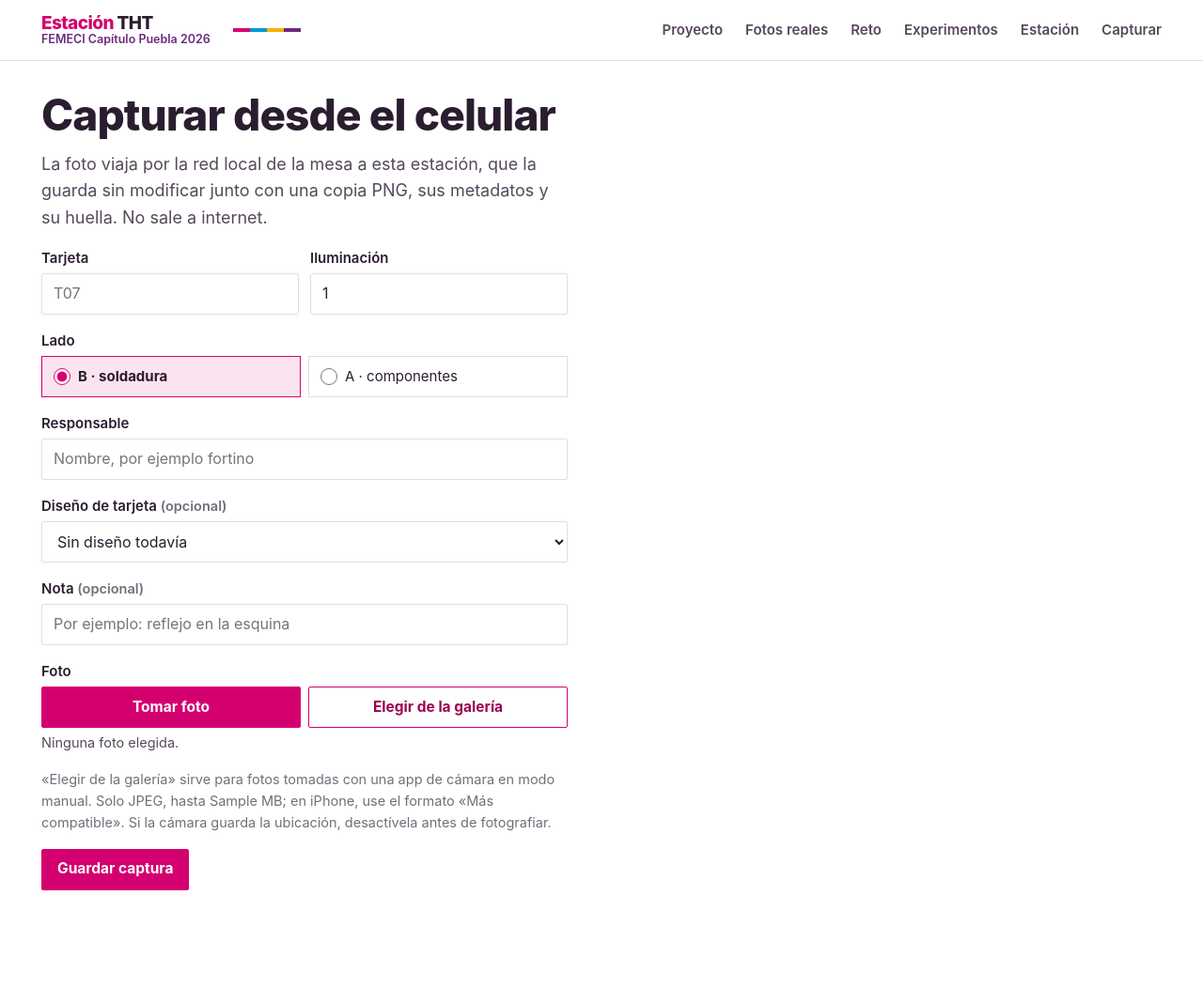
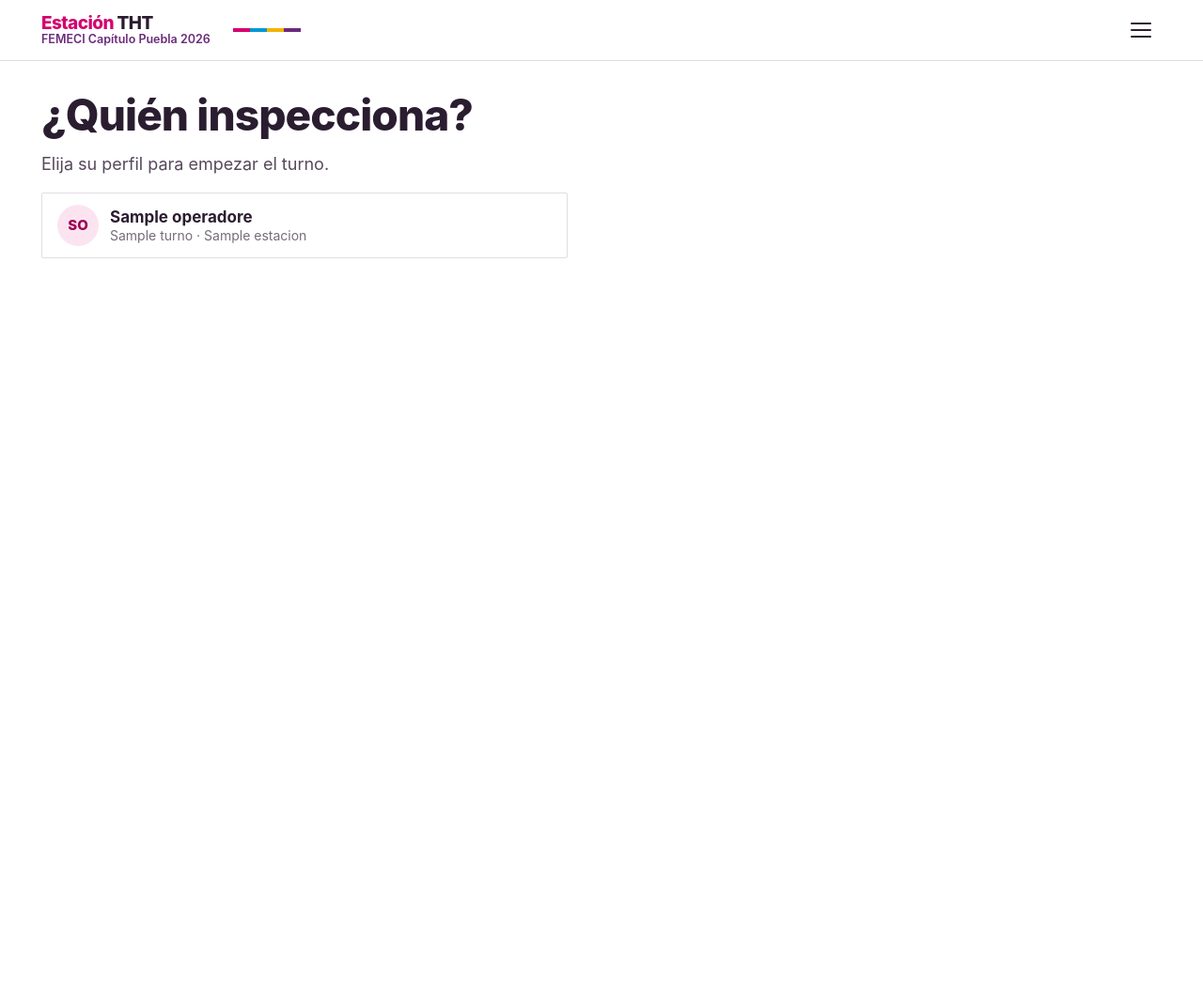
Before and after one commit to netfoor/semiconductores, a Python web app: template prototipo/src/inspeccion_tht/templates/capturar.html in a window 1280 px wide. Shown: the whole page at 94% size. After the commit the page ends 275 px from the top, so only its background shows below. Run offline with Jinja, Linux system fonts and the light colour scheme; the template is opened without the code that fills it: most values are stand-ins (such as "Sample title", 1, 10 or a date in 2020).

Commit message:
Interfaz v2 (D-015): menú lateral, etiqueta Demostración con anexo y Nueva inspección
- La barra de enlaces pasa a un menú lateral; los avisos grandes pasan a una etiqueta
  «Demostración» que lleva a /acerca (origen de los datos, crédito CC BY, uso de IA,
  detalles técnicos).
- Nueva inspección: perfil de inspector recordado en el teléfono, número de tarjeta
  automático, lado e iluminación por omisión, un solo botón «Tomar foto» que envía solo.
- Spec en 13-arquitectura/spec-interfaz-v2.md y decisión D-015.

```diff
--- a/prototipo/src/inspeccion_tht/static/estilo.css
+++ b/prototipo/src/inspeccion_tht/static/estilo.css
@@ -308,3 +308,47 @@ label { font-weight: 600; font-size: 15px; display: block; margin-bottom: var(--
   .captura .acciones .boton { width: 100%; }
   .tabla-captura th { width: 40%; }
 }
+
+/* Interfaz v2 (D-015): menú lateral, etiqueta de demostración y nueva inspección */
+.encabezado .fila { height: 64px; flex-wrap: nowrap; padding-top: 0; }
+.encabezado-derecha { margin-left: auto; display: flex; align-items: center; gap: var(--e3); }
+.etiqueta-demo { font-size: 13px; font-weight: 700; color: var(--acento); border: 1px solid var(--acento); border-radius: 999px;
+  padding: 3px 10px; text-decoration: none; white-space: nowrap; }
+.etiqueta-demo:hover { background: var(--seleccion); }
+.menu-boton { width: 44px; height: 44px; display: inline-flex; flex-direction: column; justify-content: center; align-items: center;
+  gap: 5px; border: 0; background: transparent; cursor: pointer; padding: 0; }
+.menu-boton span { width: 22px; height: 2px; background: var(--tinta); border-radius: 2px; }
+.cajon-fondo { position: fixed; inset: 0; background: rgba(43, 29, 48, 0.35); z-index: 20; }
+.cajon { position: fixed; top: 0; right: 0; bottom: 0; width: min(320px, 86vw); background: var(--blanco); z-index: 21;
+  display: flex; flex-direction: column; padding: var(--e4) 0; box-shadow: -8px 0 24px rgba(43, 29, 48, 0.12); }
+.cajon[hidden], .cajon-fondo[hidden] { display: none; }
+.cajon-cabeza { display: flex; align-items: center; justify-content: space-between; padding: 0 var(--e5) var(--e3); }
+.cajon-cerrar { font-size: 28px; line-height: 1; border: 0; background: transparent; cursor: pointer; color: var(--tinta-2); width: 44px; height: 44px; }
+.cajon a { padding: 14px var(--e5); text-decoration: none; color: var(--tinta); font-weight: 600; font-size: 17px; }
+.cajon a:hover { background: var(--banda); }
+.cajon a[aria-current="page"] { color: var(--marca); box-shadow: inset 3px 0 0 var(--marca); }
+.cajon .cajon-secundario { margin-top: auto; font-weight: 400; font-size: 15px; color: var(--tinta-2); border-top: 1px solid var(--linea); }
+body.con-cajon { overflow: hidden; }
+
+.inspeccion-nueva { max-width: 560px; }
+.sesion { display: flex; align-items: center; gap: var(--e3); padding: var(--e3) 0 var(--e4); border-bottom: 1px solid var(--linea); margin-bottom: var(--e5); }
+.sesion[hidden] { display: none; }
+.sesion div { display: flex; flex-direction: column; line-height: 1.3; flex: 1; }
+.sesion small, .perfil small { color: var(--gris); font-size: 14px; }
+.avatar { width: 44px; height: 44px; border-radius: 50%; background: var(--seleccion); color: var(--marca-profunda); font-weight: 800;
+  display: inline-flex; align-items: center; justify-content: center; flex: none; font-size: 15px; }
+.enlace { border: 0; background: transparent; color: var(--marca-profunda); font: inherit; font-weight: 600; cursor: pointer; padding: var(--e2); }
+.perfiles { list-style: none; margin: var(--e4) 0 0; padding: 0; display: grid; gap: var(--e2); }
+.perfil { width: 100%; display: flex; align-items: center; gap: var(--e3); text-align: left; padding: var(--e3) var(--e4);
+  border: 1px solid var(--linea); background: var(--blanco); font: inherit; color: var(--tinta); cursor: pointer; border-radius: 2px; }
+.perfil:hover { border-color: var(--marca); background: var(--seleccion); }
+.perfil span:last-child { display: flex; flex-direction: column; line-height: 1.3; }
+.modelo-tarjeta { color: var(--tinta-2); margin: var(--e2) 0 var(--e5); }
+.boton-foto { width: 100%; min-height: 64px; font-size: 19px; margin-top: var(--e3); }
+.analizando { display: flex; flex-direction: column; align-items: center; gap: var(--e4); padding: var(--e8) 0; font-size: 18px; }
+.analizando[hidden] { display: none; }
+.giro { width: 48px; height: 48px; border-radius: 50%; border: 4px solid var(--seleccion); border-top-color: var(--marca); animation: girar 0.9s linear infinite; }
+@keyframes girar { to { transform: rotate(360deg); } }
+.anexo { max-width: 760px; }
+.anexo h2 { margin-top: var(--e6); }
+@media (max-width: 420px) { .etiqueta-demo { font-size: 12px; padding: 2px 8px; } }
--- a/prototipo/src/inspeccion_tht/templates/base.html
+++ b/prototipo/src/inspeccion_tht/templates/base.html
@@ -14,29 +14,40 @@
         <small>FEMECI Capítulo Puebla 2026</small>
       </a>
       <div class="motivo" aria-hidden="true"><i></i><i></i><i></i><i></i></div>
-      <nav aria-label="Principal">
-        <a href="{{ url_for('proyecto') }}"{% if request.endpoint == 'proyecto' %} aria-current="page"{% endif %}>Proyecto</a>
-        <a href="{{ url_for('fotos_reales') }}"{% if request.endpoint == 'fotos_reales' %} aria-current="page"{% endif %}>Fotos reales</a>
-        <a href="{{ url_for('reto') }}"{% if request.endpoint == 'reto' %} aria-current="page"{% endif %}>Reto</a>
-        <a href="{{ url_for('experimentos') }}"{% if request.endpoint == 'experimentos' %} aria-current="page"{% endif %}>Experimentos</a>
-        <a href="{{ url_for('inicio') }}"{% if request.endpoint == 'inicio' %} aria-current="page"{% endif %}>{{ "Demostración" if en_linea else "Estación" }}</a>
-        {% if not en_linea %}<a href="{{ url_for('pagina_capturar') }}"{% if request.endpoint in ('pagina_capturar', 'captura_guardada') %} aria-current="page"{% endif %}>Capturar</a>{% endif %}
-      </nav>
+      <div class="encabezado-derecha">
+        {% if demostracion %}<a class="etiqueta-demo" href="{{ url_for('acerca') }}">Demostración</a>{% endif %}
+        <button class="menu-boton" type="button" aria-expanded="false" aria-controls="menu" aria-label="Abrir menú">
+          <span></span><span></span><span></span>
+        </button>
+      </div>
     </div>
   </header>
-  {% if sintetico and not ocultar_aviso %}
-  <div class="aviso-sintetico" role="note">
-    <p><b>Datos sintéticos.</b> {% if en_linea %}Estas tarjetas se generaron por computadora para mostrar el funcionamiento del software.{% else %}Esta carpeta se generó con <code>tht demo</code> para probar el software.{% endif %} Nada de lo que se vea aquí es un resultado del proyecto.</p>
-  </div>
-  {% endif %}
-  {% if mosaico and not ocultar_aviso %}
-  <div class="aviso-sintetico" role="note">
-    <p><b>Tarjeta-mosaico de demostración.</b> Fotos reales de uniones del conjunto público PCBSPDefect (Tsang et al., 2023; CC BY 4.0), acomodadas como una tarjeta. No es una tarjeta física ni datos propios del proyecto.</p>
-  </div>
-  {% endif %}
+  <div class="cajon-fondo" hidden></div>
+  <nav class="cajon" id="menu" aria-label="Principal" hidden>
+    <div class="cajon-cabeza"><b>Menú</b><button class="cajon-cerrar" type="button" aria-label="Cerrar menú">×</button></div>
+    {% if not en_linea %}<a href="{{ url_for('pagina_capturar') }}"{% if request.endpoint in ('pagina_capturar', 'captura_guardada') %} aria-current="page"{% endif %}>Nueva inspección</a>{% endif %}
+    <a href="{{ url_for('inicio') }}"{% if request.endpoint == 'inicio' %} aria-current="page"{% endif %}>{{ "Demostración" if en_linea else "Estación" }}</a>
+    <a href="{{ url_for('proyecto') }}"{% if request.endpoint == 'proyecto' %} aria-current="page"{% endif %}>El proyecto</a>
+    <a href="{{ url_for('fotos_reales') }}"{% if request.endpoint == 'fotos_reales' %} aria-current="page"{% endif %}>Fotos reales</a>
+    <a href="{{ url_for('reto') }}"{% if request.endpoint == 'reto' %} aria-current="page"{% endif %}>Reto</a>
+    <a href="{{ url_for('experimentos') }}"{% if request.endpoint == 'experimentos' %} aria-current="page"{% endif %}>Experimentos</a>
+    <a class="cajon-secundario" href="{{ url_for('acerca') }}"{% if request.endpoint == 'acerca' %} aria-current="page"{% endif %}>Acerca de la demostración</a>
+  </nav>
   <main>
     {% block contenido %}{% endblock %}
   </main>
+  <script>
+    (() => {
+      const boton = document.querySelector(".menu-boton"), cajon = document.getElementById("menu");
+      const fondo = document.querySelector(".cajon-fondo"), cerrar = document.querySelector(".cajon-cerrar");
+      const poner = (abierto) => { cajon.hidden = fondo.hidden = !abierto; boton.setAttribute("aria-expanded", abierto);
+        document.body.classList.toggle("con-cajon", abierto); if (abierto) cajon.querySelector("a").focus(); };
+      boton.addEventListener("click", () => poner(cajon.hidden));
+      cerrar.addEventListener("click", () => { poner(false); boton.focus(); });
+      fondo.addEventListener("click", () => poner(false));
+      document.addEventListener("keydown", (e) => { if (e.key === "Escape" && !cajon.hidden) { poner(false); boton.focus(); } });
+    })();
+  </script>
   <script src="{{ url_for('static', filename='lienzo.js') }}"></script>
   {% block scripts %}{% endblock %}
 </body>
--- a/prototipo/src/inspeccion_tht/templates/capturar.html
+++ b/prototipo/src/inspeccion_tht/templates/capturar.html
@@ -1,98 +1,83 @@
 {% extends "base.html" %}
-{% block titulo %}Capturar{% endblock %}
+{% block titulo %}Nueva inspección{% endblock %}
 {% block contenido %}
-<section class="seccion captura">
-  <h1>Capturar desde el celular</h1>
-  <p class="entrada">La foto viaja por la red local de la mesa a esta estación, que la guarda sin modificar junto con una copia PNG, sus metadatos y su huella. No sale a internet.</p>
+<section class="seccion inspeccion-nueva">
+  <div class="sesion" id="sesion" hidden>
+    <span class="avatar" id="avatar" aria-hidden="true"></span>
+    <div><b id="sesion-nombre"></b><small id="sesion-turno"></small></div>
+    <button class="enlace" type="button" id="cambiar">Cambiar</button>
+  </div>
 
-  <form method="post" action="{{ url_for('subir_captura') }}" enctype="multipart/form-data" id="forma-captura">
-    <div class="dos-campos">
-      <div class="campo">
-        <label for="tarjeta">Tarjeta</label>
-        <input type="text" id="tarjeta" name="tarjeta" required pattern="[Tt][0-9]{2,3}" placeholder="T07"
-               autocapitalize="characters" autocomplete="off" title="T seguido de 2 o 3 dígitos, por ejemplo T07">
-      </div>
-      <div class="campo">
-        <label for="iluminacion">Iluminación</label>
-        <input type="text" id="iluminacion" name="iluminacion" required pattern="[0-9A-Za-z]{1,10}" value="1"
-               inputmode="numeric" autocomplete="off" title="Número de la configuración de luz, por ejemplo 1">
-      </div>
+  <div id="elegir" hidden>
+    <h1>¿Quién inspecciona?</h1>
+    <p class="entrada">Elija su perfil para empezar el turno.</p>
+    <ul class="perfiles">
+      {% for o in operadores %}
+      <li><button type="button" class="perfil" data-nombre="{{ o.nombre }}" data-turno="{{ o.turno }} · {{ o.estacion }}">
+        <span class="avatar" aria-hidden="true">{{ (o.nombre.split()[0][0] ~ (o.nombre.split()[-1][0] if o.nombre.split()|length > 1 else ''))|upper }}</span>
+        <span><b>{{ o.nombre }}</b><small>{{ o.turno }} · {{ o.estacion }}</small></span>
+      </button></li>
+      {% endfor %}
+    </ul>
+  </div>
+
+  <form method="post" action="{{ url_for('subir_captura') }}" enctype="multipart/form-data" id="forma-captura" hidden>
+    <h1>Nueva inspección</h1>
+    <p class="entrada">Coloque la tarjeta con el lado de soldadura hacia arriba y tome la foto completa.</p>
+    <input type="hidden" name="responsable" id="responsable">
+    <input type="hidden" name="lado" value="B">
+    <input type="hidden" name="iluminacion" value="1">
+    {% if disenos|length > 1 %}
+    <div class="campo">
+      <label for="diseno">Modelo de tarjeta</label>
+      <select id="diseno" name="diseno">{% for d in disenos %}<option>{{ d }}</option>{% endfor %}</select>
     </div>
+    {% elif disenos %}
+    <input type="hidden" name="diseno" value="{{ disenos[0] }}">
+    <p class="modelo-tarjeta">Modelo de tarjeta: <b>{{ disenos[0] }}</b></p>
+    {% endif %}
+    <label class="boton boton-foto" for="foto">Tomar foto</label>
+    <input class="archivo-oculto" type="file" id="foto" name="foto" accept="image/*" capture="environment">
+  </form>
 
-    <fieldset class="campo lados">
-      <legend>Lado</legend>
-      <label><input type="radio" name="lado" value="B" checked> B · soldadura</label>
-      <label><input type="radio" name="lado" value="A"> A · componentes</label>
-    </fieldset>
-
-    <div class="campo">
-      <label for="responsable">Responsable</label>
-      <input type="text" id="responsable" name="responsable" required placeholder="Nombre, por ejemplo fortino" autocomplete="off">
-    </div>
-
-    <div class="campo">
-      <label for="diseno">Diseño de tarjeta <span class="nota">(opcional)</span></label>
-      <select id="diseno" name="diseno">
-        <option value="">Sin diseño todavía</option>
-        {% for d in disenos %}<option>{{ d }}</option>{% endfor %}
-      </select>
-    </div>
-
-    <div class="campo">
-      <label for="nota">Nota <span class="nota">(opcional)</span></label>
-      <input type="text" id="nota" name="nota" autocomplete="off" placeholder="Por ejemplo: reflejo en la esquina">
-    </div>
-
-    <div class="campo">
-      <span class="etiqueta-campo">Foto</span>
-      <div class="acciones fotos-entrada">
-        <label class="boton" for="foto-camara">Tomar foto</label>
-        <label class="boton secundario" for="foto-galeria">Elegir de la galería</label>
-      </div>
-      <input class="archivo-oculto" type="file" id="foto-camara" name="foto" accept="image/*" capture="environment">
-      <input class="archivo-oculto" type="file" id="foto-galeria" name="foto" accept="image/jpeg,image/*">
-      <p class="estado" id="elegida" aria-live="polite">Ninguna foto elegida.</p>
-      <p class="nota">«Elegir de la galería» sirve para fotos tomadas con una app de cámara en modo manual. Solo JPEG, hasta {{ limite_mb }} MB; en iPhone, use el formato «Más compatible». Si la cámara guarda la ubicación, desactívela antes de fotografiar.</p>
-    </div>
-
-    <div class="acciones">
-      <button class="boton" type="submit" id="enviar">Guardar captura</button>
-    </div>
-  </form>
+  <div class="analizando" id="analizando" hidden role="status">
+    <span class="giro" aria-hidden="true"></span>
+    <b>Analizando la tarjeta…</b>
+  </div>
 </section>
 {% endblock %}
 {% block scripts %}
 <script>
-  // Recuerda tarjeta, lado, iluminación y responsable para la siguiente foto (solo en este teléfono).
-  const forma = document.getElementById("forma-captura");
-  const recordar = ["tarjeta", "iluminacion", "responsable", "diseno"];
-  try {
-    for (const n of recordar) { const v = localStorage.getItem("captura-" + n); if (v) forma.elements[n].value = v; }
-    const lado = localStorage.getItem("captura-lado"); if (lado) forma.querySelector(`[name=lado][value=${lado}]`).checked = true;
-  } catch (e) {}
+  // Sesión del inspector: se elige una vez y se recuerda en este teléfono.
+  const $ = (id) => document.getElementById(id);
+  const leer = () => { try { return JSON.parse(localStorage.getItem("inspector") || "null"); } catch (e) { return null; } };
+  const guardar = (v) => { try { v ? localStorage.setItem("inspector", JSON.stringify(v)) : localStorage.removeItem("inspector"); } catch (e) {} };
+  const iniciales = (n) => n.split(/\s+/).filter(Boolean).map((p, i, a) => (i === 0 || i === a.length - 1) ? p[0] : "").join("").toUpperCase();
 
-  const camara = document.getElementById("foto-camara"), galeria = document.getElementById("foto-galeria");
-  const elegida = document.getElementById("elegida");
-  function mostrar(desde, otro) {
-    if (desde.files.length) otro.value = "";  // una sola foto por envío
-    const f = desde.files[0];
-    elegida.textContent = f ? `${f.name} · ${(f.size / 1048576).toFixed(1)} MB` : "Ninguna foto elegida.";
+  function mostrar() {
+    const ins = leer();
+    $("elegir").hidden = !!ins;
+    $("sesion").hidden = $("forma-captura").hidden = !ins;
+    if (ins) {
+      $("sesion-nombre").textContent = ins.nombre;
+      $("sesion-turno").textContent = ins.turno;
+      $("avatar").textContent = iniciales(ins.nombre);
+      $("responsable").value = ins.nombre;
+    }
   }
-  camara.addEventListener("change", () => mostrar(camara, galeria));
-  galeria.addEventListener("change", () => mostrar(galeria, camara));
+  document.querySelectorAll(".perfil").forEach((b) => b.addEventListener("click", () => {
+    guardar({nombre: b.dataset.nombre, turno: b.dataset.turno}); mostrar();
+  }));
+  $("cambiar").addEventListener("click", () => { guardar(null); mostrar(); });
 
-  forma.addEventListener("submit", (ev) => {
-    if (!camara.files.length && !galeria.files.length) {
-      ev.preventDefault(); elegida.textContent = "Falta la foto."; elegida.classList.add("error"); return;
-    }
-    forma.elements.tarjeta.value = forma.elements.tarjeta.value.trim().toUpperCase();
-    try {
-      for (const n of recordar) localStorage.setItem("captura-" + n, forma.elements[n].value);
-      localStorage.setItem("captura-lado", forma.elements.lado.value);
-    } catch (e) {}
-    const b = document.getElementById("enviar"); b.disabled = true; b.textContent = "Enviando…";
+  // Al tomar la foto se envía sola.
+  $("foto").addEventListener("change", () => {
+    if (!$("foto").files.length) return;
+    $("forma-captura").hidden = true; $("sesion").hidden = true; $("analizando").hidden = false;
+    $("forma-captura").submit();
   });
-  // Al volver con el botón Atrás, el botón no debe quedar desactivado.
-  window.addEventListener("pageshow", () => { const b = document.getElementById("enviar"); b.disabled = false; b.textContent = "Guardar captura"; });
+  // Al volver con «Atrás», la pantalla queda lista para otra foto.
+  window.addEventListener("pageshow", () => { $("analizando").hidden = true; $("foto").value = ""; mostrar(); });
+  mostrar();
 </script>
 {% endblock %}
```
Also changed, not shown: 11-decisiones/registro-de-decisiones.md (+7 -0 lines), 13-arquitectura/spec-interfaz-v2.md (added, +62 -0 lines), prototipo/src/inspeccion_tht/app.py (+28 -6 lines), prototipo/src/inspeccion_tht/templates/acerca.html (added, +35 -0 lines), prototipo/tests/test_app.py (+3 -1 lines), prototipo/tests/test_captura_celular.py (+17 -2 lines).
